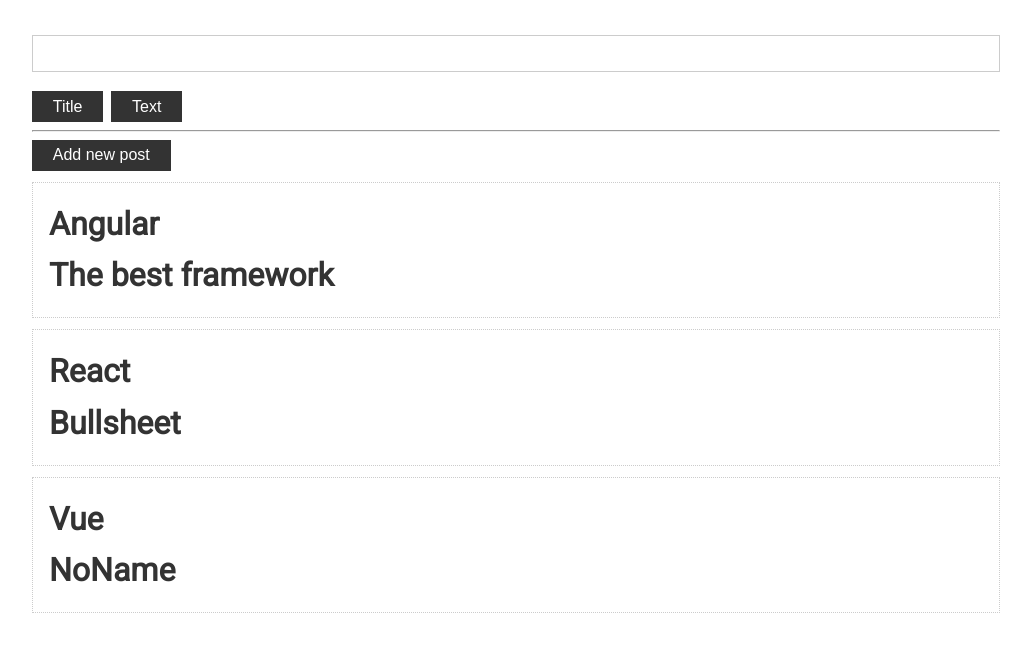
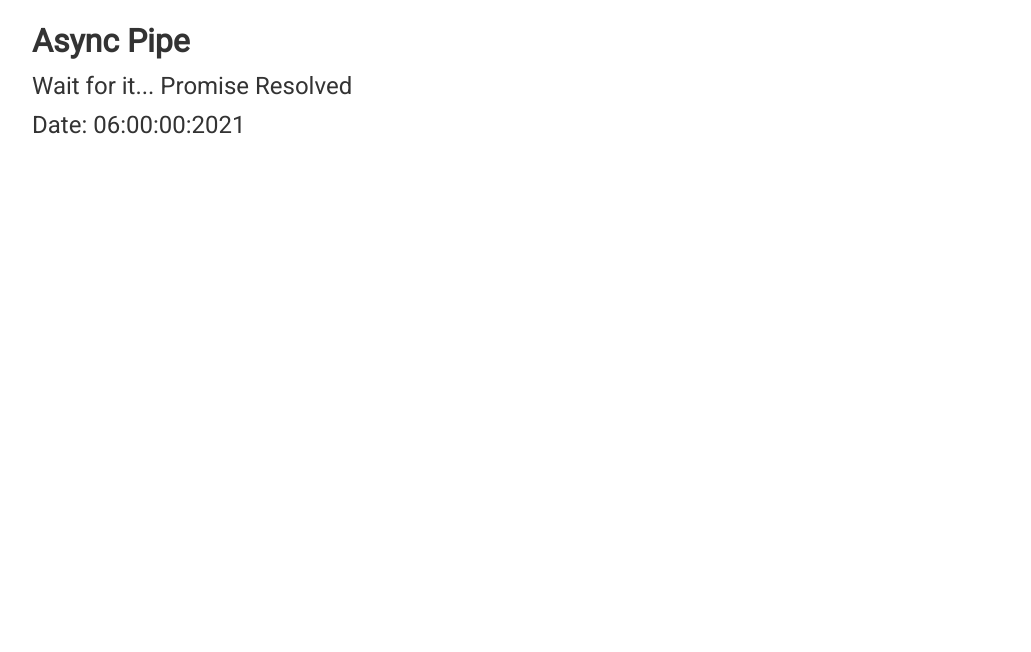
Before and after one commit to jmksm96/angular-basics, an Angular app: page / in a window 1280 px wide. Shown: the top 652 px of the page, without its empty margins (124-1155 px from the left). Built offline with nearby package versions, Linux system fonts and the light colour scheme.

Commit message:
5.10 async pipes

```diff
--- a/src/app/app.component.html
+++ b/src/app/app.component.html
@@ -1,14 +1,6 @@
 <div class="container">
-    <input type="text" [(ngModel)]="search">
-    <button class="btn" (click)="searchField = 'title'">Title</button>
-    <button class="btn" (click)="searchField = 'text'">Text</button>
-    <hr>
-    <button class="btn" (click)="addPost()">Add new post</button>
+    <h1>Async Pipe</h1>
+    <p> Wait for it... {{p | async}}</p>
 
-    <div
-            *ngFor="let post of posts | filter:search: searchField"
-            class="card">
-        <h1>{{post.title}}</h1>
-        <h1>{{post.text}}</h1>
-    </div>
+    <p>Date: {{date$ | async | date: 'HH:mm:SS:yyyy'}}</p>
 </div>
--- a/src/app/app.component.ts
+++ b/src/app/app.component.ts
@@ -1,4 +1,5 @@
 import {Component} from '@angular/core'
+import {Observable} from "rxjs";
 
 export interface Post {
     title: string
@@ -11,19 +12,16 @@
     styleUrls: ['./app.component.scss']
 })
 export class AppComponent {
-    search = ''
-    searchField = 'title'
+    p: Promise<string> = new Promise<string>(resolve => {
+        setTimeout(() => {
+            resolve('Promise Resolved')
+        }, 4000)
+    })
 
-    addPost(): void {
-        this.posts.push({
-            title: 'New title',
-            text: 'new text'
-        })
-    }
+    date$: Observable<Date>= new Observable(obs => {
+        setInterval(() => {
+            obs.next(new Date())
+        },1000)
+    })
 
-    posts: Post [] = [
-        {title: 'Angular', text: 'The best framework'},
-        {title: 'React', text: 'Bullsheet'},
-        {title: 'Vue', text: 'NoName'},
-    ]
 }
```
